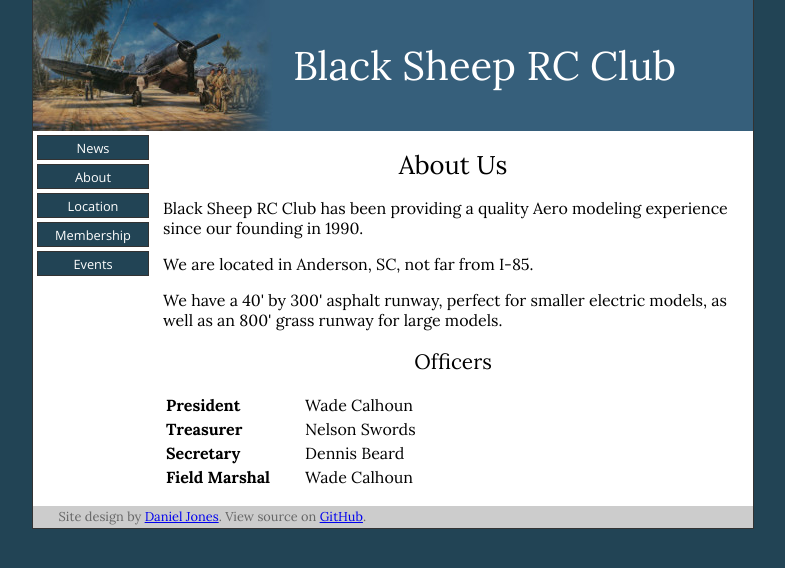
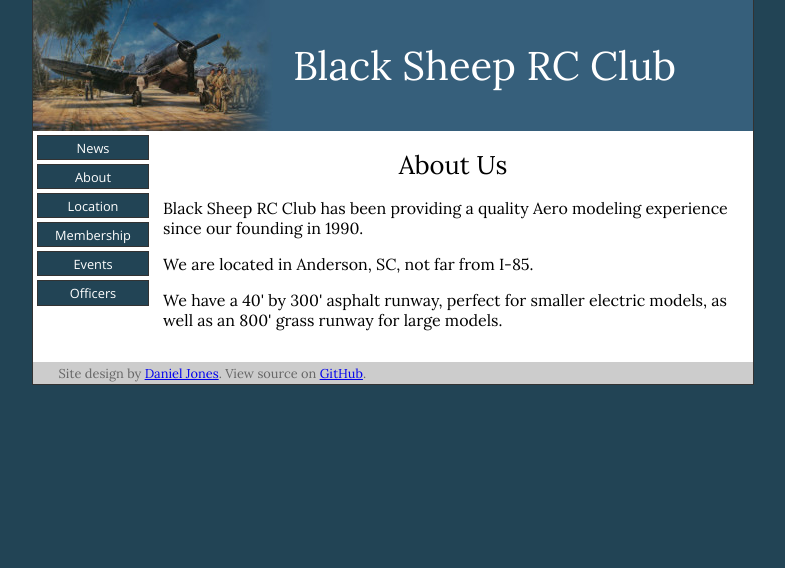
Before and after one commit to tortxof/blacksheeprcclub-www, a Jekyll site: the page built from about/index.html, in a window 1280 px wide. Shown: the top 568 px of the page, without its empty margins (247-1032 px from the left). Built offline with Jekyll 4.4.1, drawn with Linux system fonts in a browser that asks for light colours.

Commit message:
Moved officers to own page.

```diff
--- a/_includes/nav.html
+++ b/_includes/nav.html
@@ -4,4 +4,5 @@
 <li><a href="/location/">Location</a></li>
 <li><a href="/membership/">Membership</a></li>
 <li><a href="/events/">Events</a></li>
+<li><a href="/officers/">Officers</a></li>
 </ul>
--- a/about/index.html
+++ b/about/index.html
@@ -1,19 +1,6 @@
 ---
 layout: default
 title: About Us
-officers:
- -
-  rank: President
-  name: Wade Calhoun
- -
-  rank: Treasurer
-  name: Nelson Swords
- -
-  rank: Secretary
-  name: Dennis Beard
- -
-  rank: Field Marshal
-  name: Wade Calhoun
 ---
 <p>Black Sheep RC Club has been providing a quality Aero modeling experience since our founding in 1990.</p>
 
@@ -21,11 +8,3 @@ officers:
 
 <p>We have a 40' by 300' asphalt runway, perfect for smaller electric models,
 as well as an 800' grass runway for large models.</p>
-
-<h2>Officers</h2>
-
-<table>
-{% for officer in page.officers %}
-<tr><td class="rank">{{ officer.rank }}</td><td>{{ officer.name }}</td></tr>
-{% endfor %}
-</table>
```
Also changed, not shown: officers/index.html (added, +24 -0 lines).
